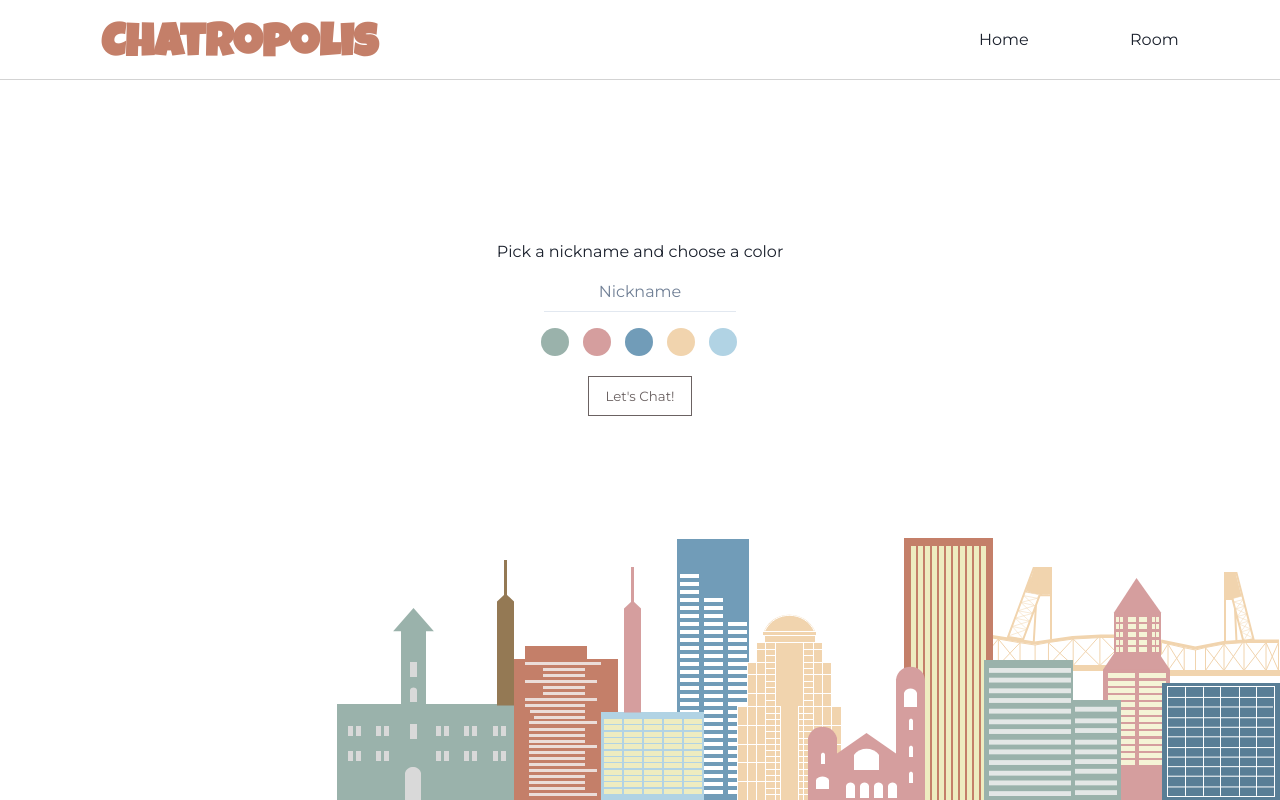
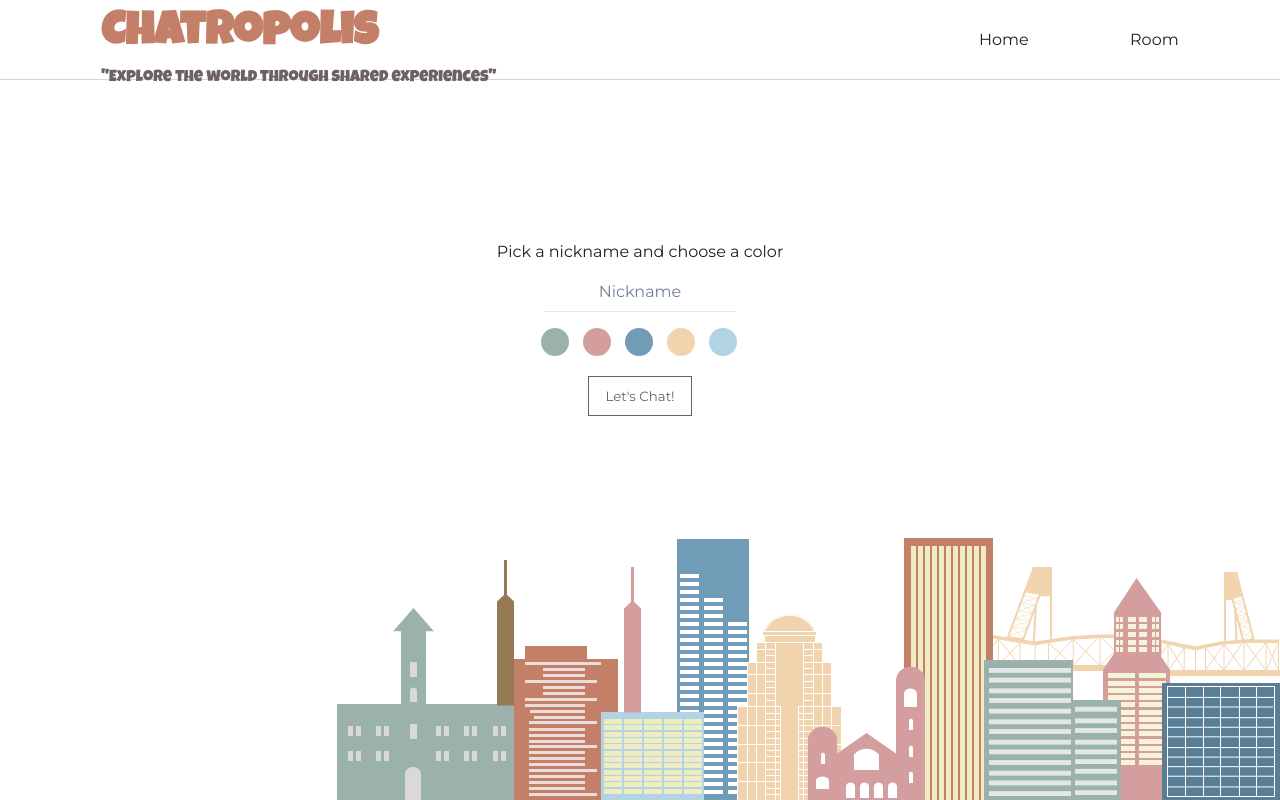
Before and after one commit to jennifertechel/project-socket-chat, a React (Vite) app in the folder client/: page / in a window 1280 px wide. Built offline with nearby package versions, Linux system fonts and the light colour scheme; no server answers; a web font is replaced by a local one.

Commit message:
(wip) slogan

```diff
--- a/client/src/components/Header.tsx
+++ b/client/src/components/Header.tsx
@@ -1,4 +1,4 @@
-import { Box, Flex, Heading } from "@chakra-ui/react";
+import { Box, Flex, Heading, Text } from "@chakra-ui/react";
 import { Link } from "react-router-dom";
 
 function Header() {
@@ -25,6 +25,9 @@ function Header() {
             Chatropolis
           </Heading>
         </Link>
+        <Text fontFamily="Luckiest Guy" color="brand.800">
+          "Explore the world through shared experiences"
+        </Text>
       </Box>
       <Box>
         <Link to="/home">Home</Link>
```
